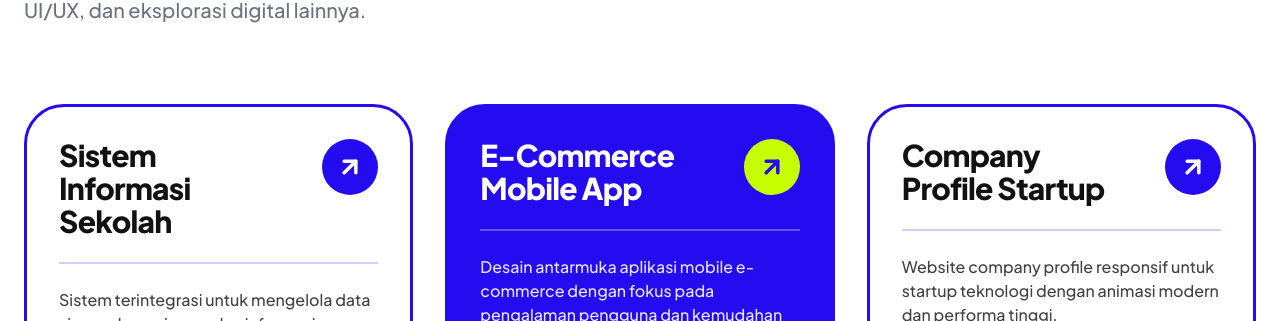
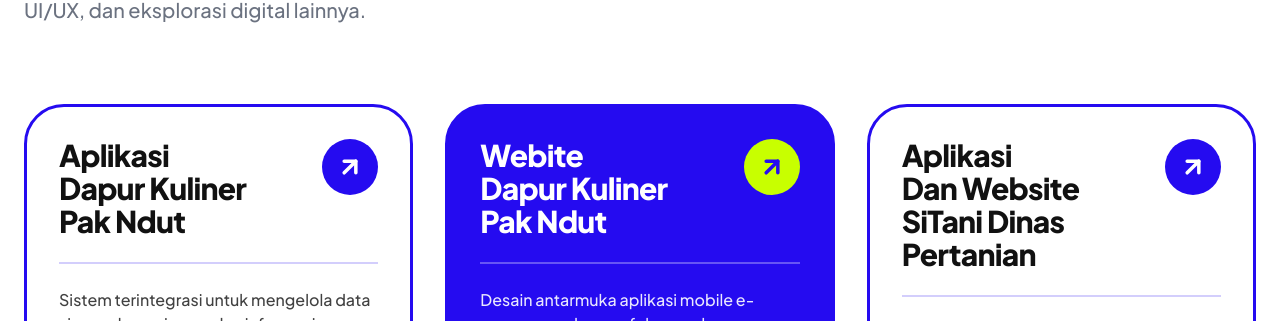
Before and after one commit to uarylengno/Portofolio-Uaryl, a React (Vite) app: page / in a window 1280 px wide. Shown: the part 2650-2971 px from the top of the page. Built offline with nearby package versions, Linux system fonts and the light colour scheme.

Commit message:
perbaikan

```diff
--- a/src/appConfig.ts
+++ b/src/appConfig.ts
@@ -35,7 +35,7 @@ export const APP_CONFIG = {
   projects: [
     {
       id: "project-1",
-      title: "Sistem Informasi Sekolah",
+      title: "Aplikasi Dapur Kuliner Pak Ndut",
       category: "Web Development",
       description: "Sistem terintegrasi untuk mengelola data siswa, absensi guru, dan informasi akademik sekolah secara real-time.",
       image: "https://images.unsplash.com/photo-1558655146-d09347e92766?q=80&w=1600&auto=format&fit=crop",
@@ -47,7 +47,7 @@ export const APP_CONFIG = {
     },
     {
       id: "project-2",
-      title: "E-Commerce Mobile App",
+      title: "Webite Dapur Kuliner Pak Ndut",
       category: "UI/UX Design",
       description: "Desain antarmuka aplikasi mobile e-commerce dengan fokus pada pengalaman pengguna dan kemudahan checkout.",
       image: "https://images.unsplash.com/photo-1618761714954-0b8cd0026356?q=80&w=1600&auto=format&fit=crop",
@@ -59,7 +59,7 @@ export const APP_CONFIG = {
     },
     {
       id: "project-3",
-      title: "Company Profile Startup",
+      title: "Aplikasi Dan Website SiTani Dinas Pertanian",
       category: "Web Development",
       description: "Website company profile responsif untuk startup teknologi dengan animasi modern dan performa tinggi.",
       image: "https://images.unsplash.com/photo-1541462608143-67571c6738dd?q=80&w=1600&auto=format&fit=crop",
@@ -158,7 +158,7 @@ export const APP_CONFIG = {
       title: "Juara 1 Lomba Poster Dapur Kuliner Pak Ndut",
       issuer: "Java Tech Exhbilition 3.0 Politeknik Negeri Jember",
       year: "2026",
-      image: "https://images.unsplash.com/photo-1517694712202-14dd9538aa97?q=80&w=1600&auto=format&fit=crop",
+      image: "/assets/images/juara1posterpakndut.jpg",
       rank: "Juara 1",
       competition: "Java Tech Exhbilition 3.0 Politeknik Negeri Jember"
     },
```
Also changed, not shown: 1 other file (tests, documents, lock files or other folders).
